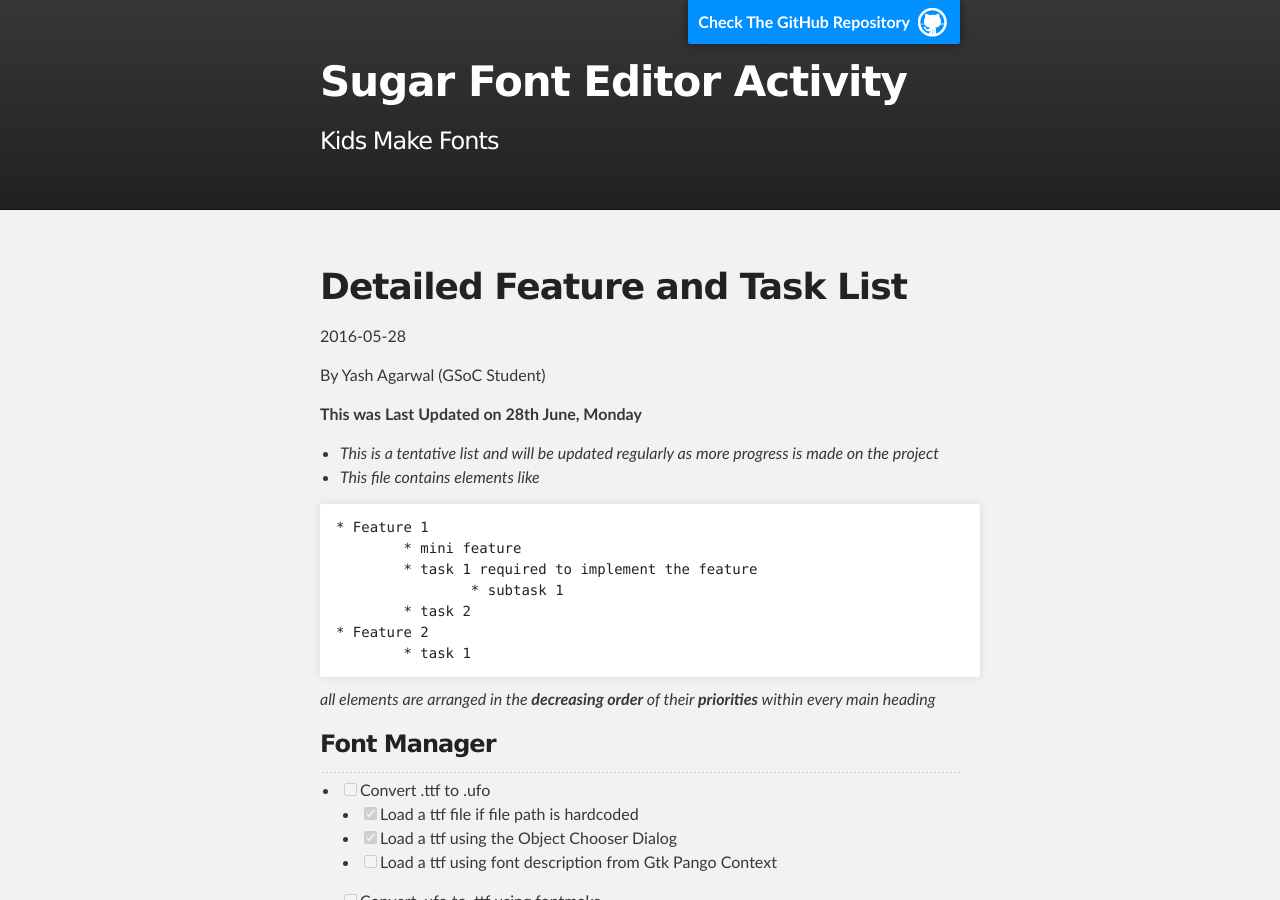
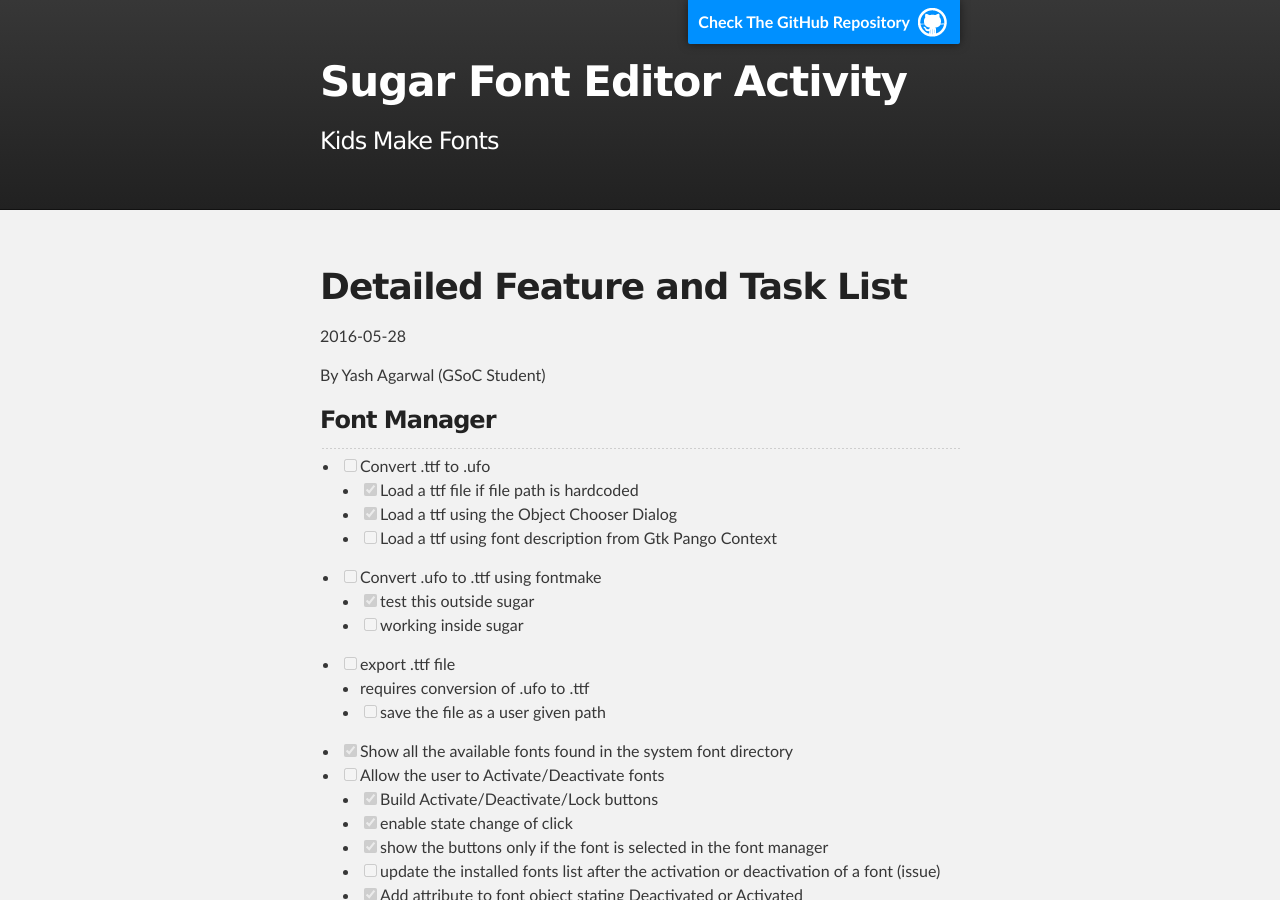
Before and after one commit to sugarlabs/edit-fonts-activity, a Jekyll site: the page built from _posts/2016-05-28-detailed-feature-list.md, in a window 1280 px wide and 900 px high. Built offline with Jekyll 4.4.1, drawn with Linux system fonts in a browser that asks for light colours.

Commit message:
some minor changes made

````diff
--- a/_posts/2016-05-28-detailed-feature-list.md
+++ b/_posts/2016-05-28-detailed-feature-list.md
@@ -4,22 +4,6 @@
 category: article
 author: Yash Agarwal
 ---
-
-__This was Last Updated on 28th June, Monday__
-
-* *This is a tentative list and will be updated regularly as more progress is made on the project*
-* *This file contains elements like*
-
-```
-* Feature 1
-	* mini feature
-	* task 1 required to implement the feature
-		* subtask 1
-	* task 2
-* Feature 2
-	* task 1
-```
-_all elements are arranged in the __decreasing order__ of their __priorities__ within every main heading_
 
 ### Font Manager
 ---
````
